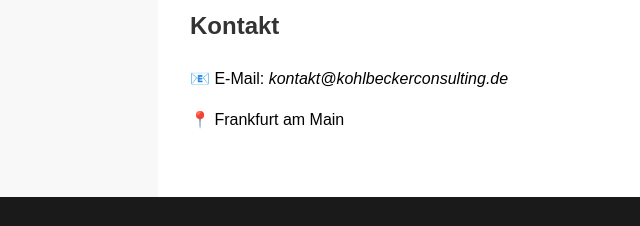
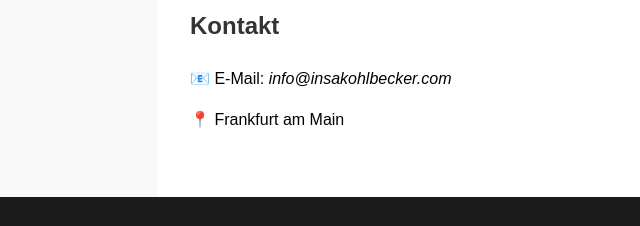
Before and after one commit to insakohlbecker/insa-website, a plain HTML site: page index.html in a window 1280 px wide. Shown: the part 985-1211 px from the top of the page, 0-640 px from the left. Drawn offline with Linux system fonts and the light colour scheme.

Commit message:
Update index.html

```diff
--- a/index.html
+++ b/index.html
@@ -51,7 +51,7 @@
     </section>
     <section>
       <h2>Kontakt</h2>
-      <p>📧 E-Mail: <em>kontakt@kohlbeckerconsulting.de</em></p>
+      <p>📧 E-Mail: <em>info@insakohlbecker.com</em></p>
       <p>📍 Frankfurt am Main</p>
     </section>
   </main>
```
